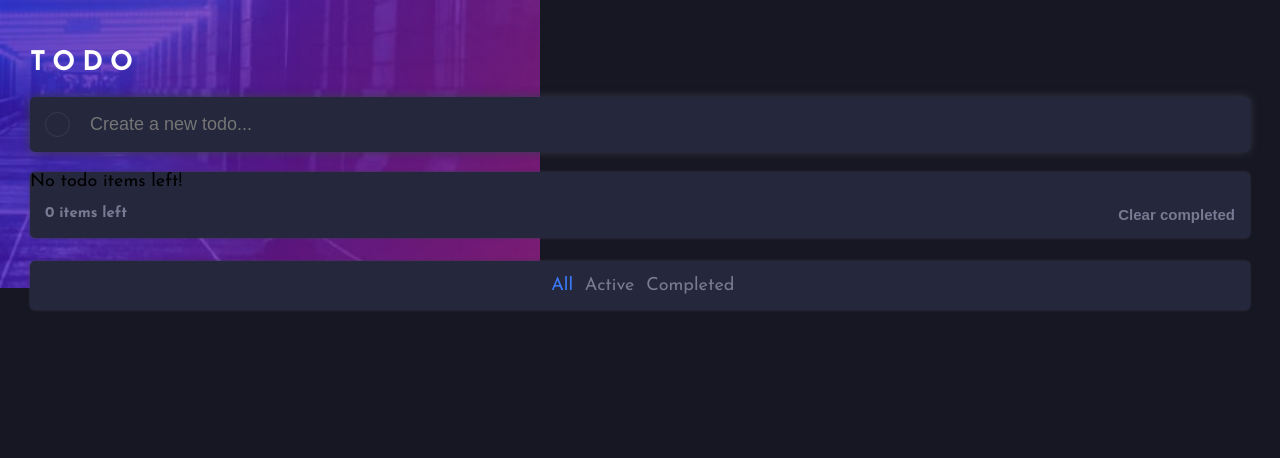
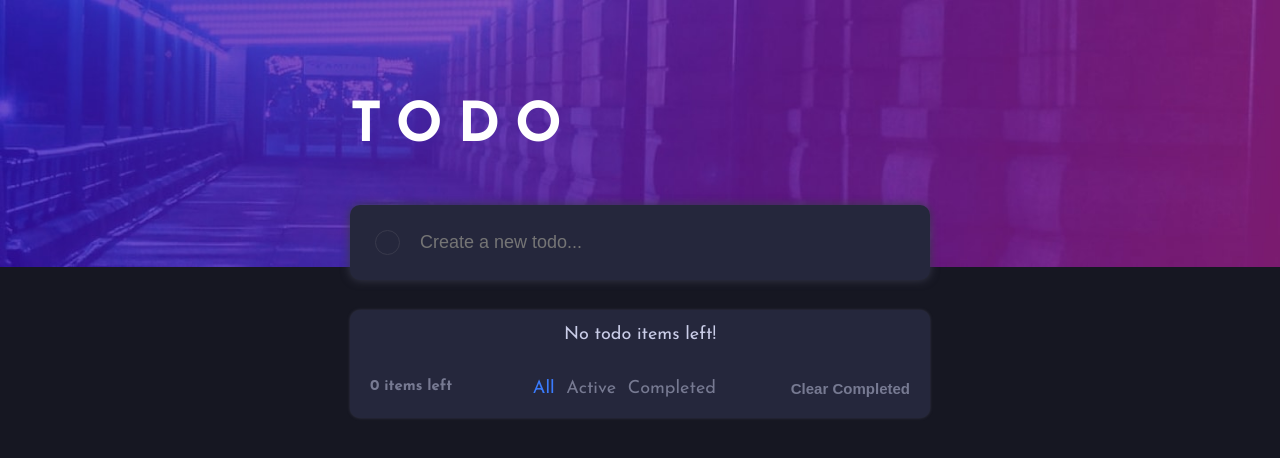
Before and after one commit to kajjidonisuneet/todo, a plain HTML site: page index.html in a window 1280 px wide. Drawn offline with Linux system fonts and the light colour scheme.

Commit message:
ready for dep

```diff
--- a/app.js
+++ b/app.js
@@ -14,7 +14,7 @@ function createDisplayElement(id, taskStatus, taskText){
 
     //to create a checkbox input
     const taskInput = document.createElement('input')
-    taskInput.className = 'task-checkbox add-your-css-class-here'
+    taskInput.className = 'task-checkbox'
     taskInput.type = 'checkbox'
     taskInput.dataset.inputId = id
     if (taskStatus === 'checked'){
@@ -53,10 +53,10 @@ function displayTask (displayFilter) {
     if (localStorage.length === 0){
         const text = document.createTextNode('No todo items left!')
         const par = document.createElement('p')
-        par.className = 'no-items-left-box'
+        par.className = 'no-items-left'
         par.appendChild(text)
         const div = document.createElement('div')
-        div.className = 'task-item-box-no-item'
+        div.className = 'task-no-item-box'
         div.appendChild(par)
         taskDisplayBox.appendChild(div)
     }
--- a/index.html
+++ b/index.html
@@ -49,7 +49,7 @@
                 <label for="filter-completed">Completed</label>
               </div>
             </div>
-            <button class="clear-completed-button"> Clear completed </button>
+            <button class="clear-completed-button"> Clear Completed </button>
           </div>
         </div>
       </div>
--- a/styles.css
+++ b/styles.css
@@ -60,7 +60,6 @@ body {
 }
 
 input[type="checkbox"]{
-
     margin-right: 20px;
     appearance: none;
     width: 25px;
@@ -84,15 +83,15 @@ input[type="checkbox"]:checked::before {
     background-size: 65%, contain;
 }
 
-/*
+
 input[type="checkbox"]:hover {
     content: "";
     width: 25px;
     height: 25px;
     box-sizing: border-box;
-    border-image: linear-gradient(120deg, hsl(192, 100%, 67%),hsl(280, 87%, 65%));
-    border-image-width: 2px;
-} */
+    border-color:var(--BrightBlue);
+    cursor: pointer;
+}
 
 .task-item-box{
     display: flex;
@@ -118,6 +117,9 @@ input[type=text] {
     margin-left: auto;
     border: none;
     background-color: transparent;
+}
+.cross-mark-button:hover{
+    cursor: pointer;
 }
 
 .task-text-unchecked{
@@ -187,6 +189,77 @@ input[type=radio]:checked + label{
     color: var(--BrightBlue);
 }
 
+.no-items-left{
+    color: var(--LightGrayishBlue);
+    text-align: center;
+}
+
+.task-no-item-box{
+    padding: 15px;
+}
+
+
+
+/* desktop style */
+@media (min-width: 451px) {
+    .main-box-background {
+        background-image: url('images/bg-desktop-dark.jpg');
+
+    }
+
+    .content-box {
+        padding: 100px 350px 500px 350px;
+    }
+
+    .todo-title {
+        margin-bottom: 50px;
+        font-weight: 600;
+        font-size: 55px;
+        letter-spacing: 15px;
+    }
+
+    .blank-check-box {
+        padding: 25px;
+        border-radius: 10px;
+        margin-bottom: 30px;
+    }
+
+    .task-box, .display-filter-box{
+        border-radius: 10px;
+    }
+
+    .task-item-box{
+        padding: 20px;
+    }
+
+
+
+
+
+
+    .task-display-last-box{
+        position: static;
+        padding: 20px;
+    }
+
+    .display-filter-box{
+        padding: 0;
+        position: static;
+        justify-content: center;
+        display: flex;
+        margin-top: 0;
+        margin-left: 0;
+        width: auto;
+        border-radius: 0;
+        box-shadow: none;
+    }
+}
+
+
+
+
+
+
 .attribution {
     font-size: 11px;
     text-align: center;
```
